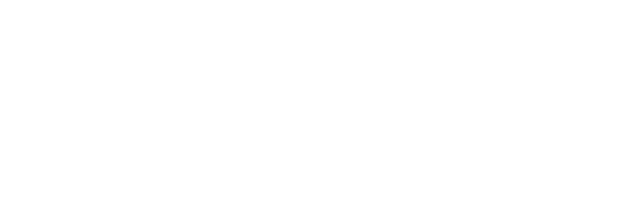
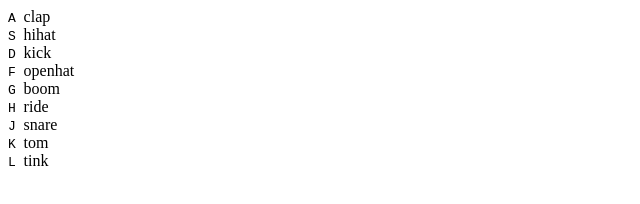
Before and after one commit to Pulkit426/Javascript-Drum-Kit, a plain HTML site: page index.html in a window 1280 px wide. Shown: the whole page, without its empty margins (0-640 px from the left). Drawn offline with Linux system fonts and the light colour scheme.

Commit message:
add music keys

```diff
--- a/index.html
+++ b/index.html
@@ -9,5 +9,62 @@
     <script src="./main.js" defer> </script>
 </head>
 <body>
+
+    <div class="keys">
+        <div data-key="65" class="key">
+            <kbd> A </kbd>
+            <span class="sound"> clap </span>
+        </div>
+
+        <div data-key="83" class="key">
+            <kbd> S </kbd>
+            <span class="sound"> hihat </span>
+        </div>
+
+        <div data-key="68" class="key">
+            <kbd> D </kbd>
+            <span class="sound"> kick </span>
+        </div>
+
+        <div data-key="70" class="key">
+            <kbd> F </kbd>
+            <span class="sound"> openhat </span>
+        </div>
+
+        <div data-key="71" class="key">
+            <kbd> G </kbd>
+            <span class="sound"> boom </span>
+        </div>
+
+        <div data-key="72" class="key">
+            <kbd> H </kbd>
+            <span class="sound"> ride </span>
+        </div>
+
+        <div data-key="74" class="key">
+            <kbd> J </kbd>
+            <span class="sound"> snare </span>
+        </div>
+
+        <div data-key="75" class="key">
+            <kbd> K </kbd>
+            <span class="sound"> tom </span>
+        </div>
+
+        <div data-key="76" class="key">
+            <kbd> L </kbd>
+            <span class="sound"> tink </span>
+        </div>
+    </div>
+
+    <audio data-key="65" src="./sounds/clap.wav"> </audio>
+    <audio data-key="83" src="./sounds/hihat.wav"> </audio>
+    <audio data-key="68" src="./sounds/kick.wav"> </audio>
+    <audio data-key="70" src="./sounds/openhat.wav"> </audio>
+    <audio data-key="71" src="./sounds/boom.wav"> </audio>
+    <audio data-key="72" src="./sounds/ride.wav"> </audio>
+    <audio data-key="74" src="./sounds/snare.wav"> </audio>
+    <audio data-key="75" src="./sounds/tom.wav"> </audio>
+    <audio data-key="76 " src="./sounds/tink.wav"> </audio>
 </body>
 </html>
```
